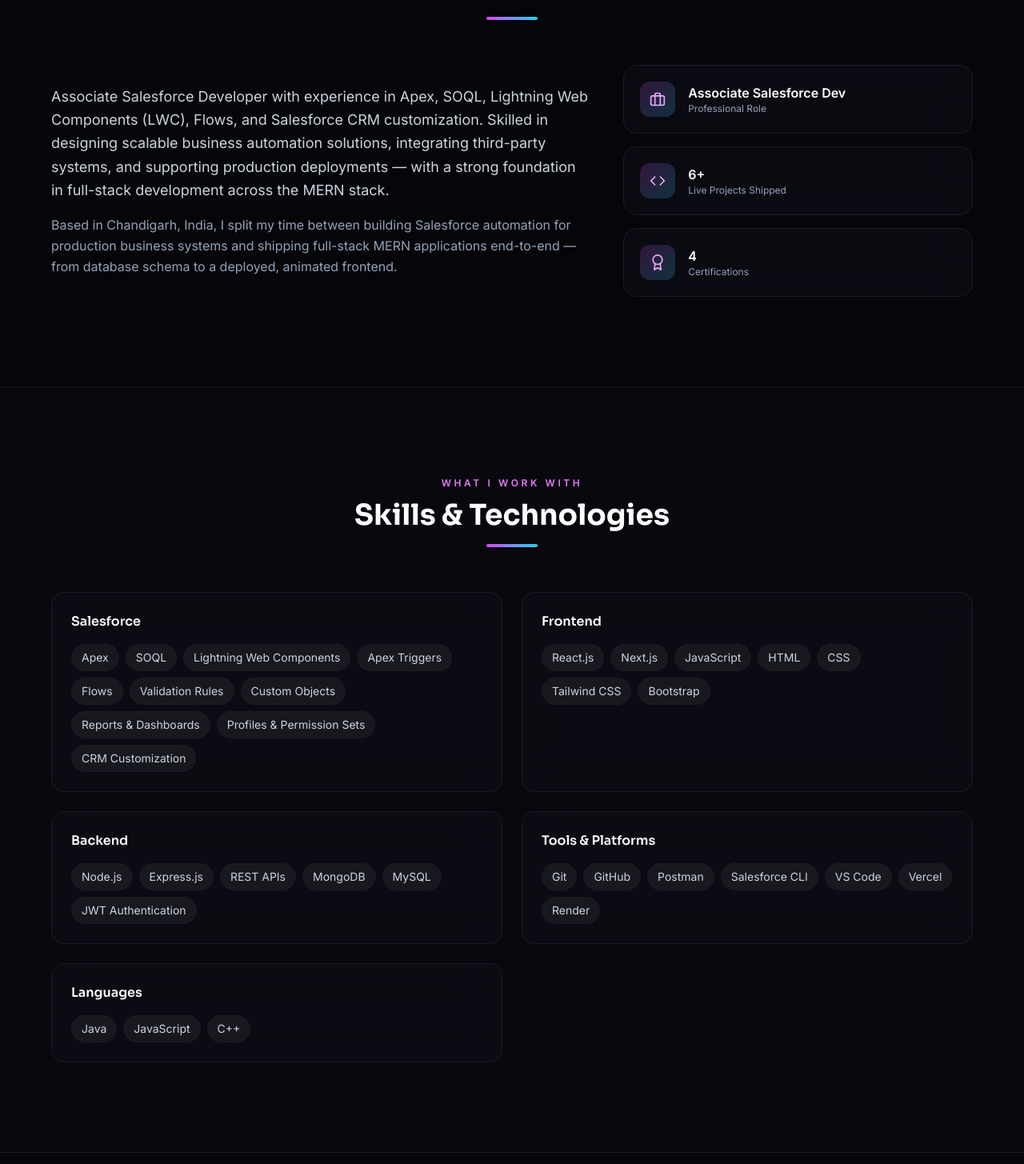
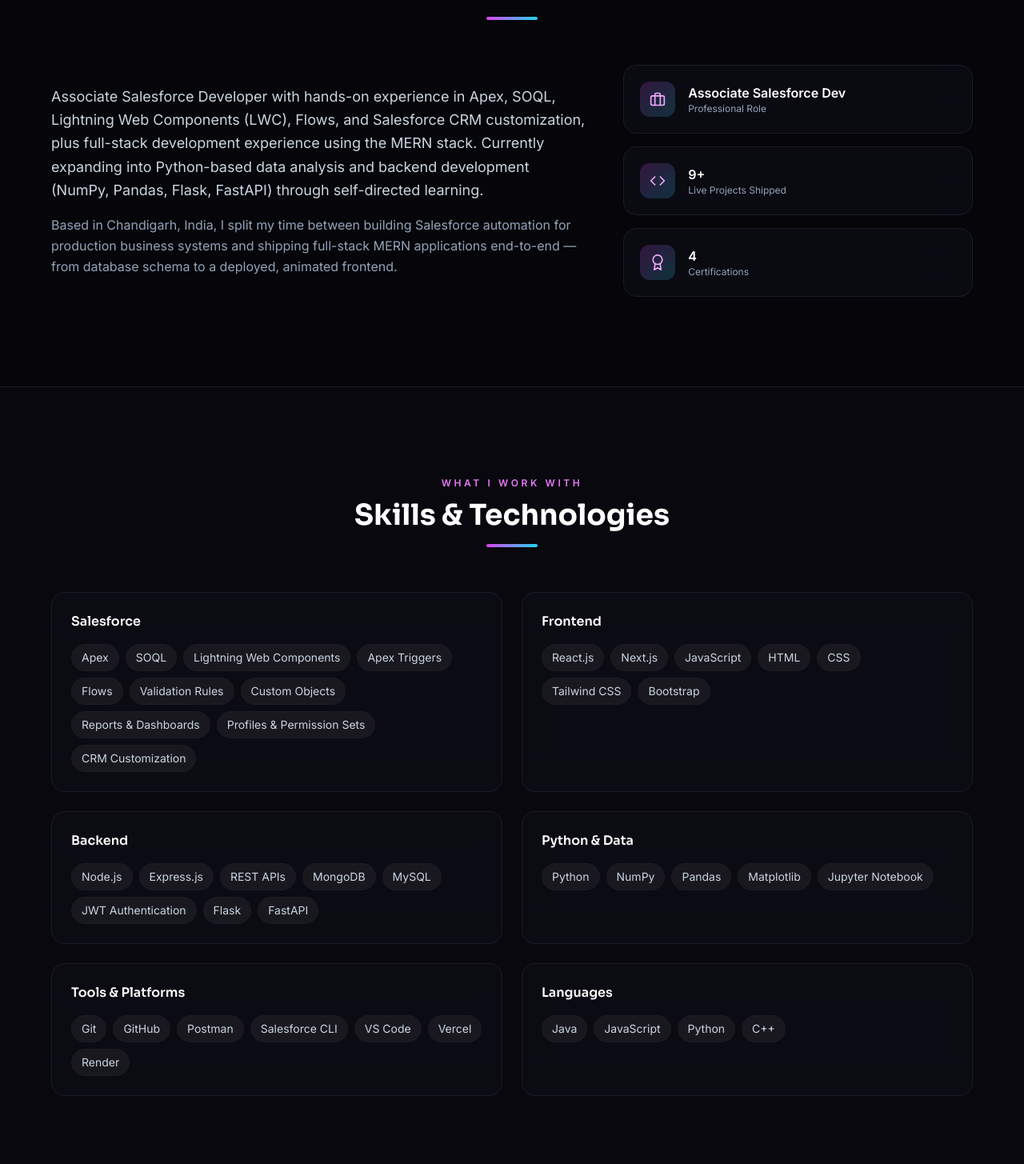
Before and after one commit to Manish367/Portfolio, a React (Vite) app: page / in a window 1280 px wide. Shown: the part 975-2430 px from the top of the page at 80% size. Built offline with nearby package versions, Linux system fonts and the light colour scheme.

Commit message:
Add AgriConnect, Sanctum India, AI Agent Workflow Builder; update resume and Stock Buy Sell note

```diff
--- a/src/components/Projects.jsx
+++ b/src/components/Projects.jsx
@@ -26,17 +26,23 @@
                     <p className="text-fuchsia-400 text-sm font-medium mt-1">{p.tagline}</p>
                   </div>
                   <a
-                    href={p.live}
+                    href={p.live || p.github}
                     target="_blank"
                     rel="noreferrer"
                     className="shrink-0 w-10 h-10 rounded-full bg-white/5 border border-line flex items-center justify-center text-slate-300 group-hover:bg-fuchsia-500 group-hover:text-white group-hover:border-fuchsia-500 transition-all"
-                    aria-label={`Open ${p.name} live site`}
+                    aria-label={p.live ? `Open ${p.name} live site` : `Open ${p.name} on GitHub`}
                   >
                     <FiArrowUpRight />
                   </a>
                 </div>
 
                 <p className="relative mt-4 text-sm text-slate-400 leading-relaxed">{p.description}</p>
+
+                {p.note && (
+                  <p className="relative mt-3 text-xs text-amber-400/90 leading-relaxed">
+                    ⓘ {p.note}
+                  </p>
+                )}
 
                 <div className="relative mt-5 flex flex-wrap gap-2">
                   {p.tech.map((t) => (
@@ -50,6 +56,7 @@
                 </div>
 
                 <div className="relative mt-6 flex items-center gap-5 text-sm font-medium">
+                  {p.live ? (
                     <a
                       href={p.live}
                       target="_blank"
@@ -58,6 +65,11 @@
                     >
                       <FiExternalLink /> Live Demo
                     </a>
+                  ) : (
+                    <span className="inline-flex items-center gap-1.5 text-slate-500">
+                      <FiExternalLink /> {p.note ? 'No live demo' : 'Code only'}
+                    </span>
+                  )}
                   <a
                     href={p.github}
                     target="_blank"
--- a/src/data/portfolio.js
+++ b/src/data/portfolio.js
@@ -6,14 +6,15 @@
     'React.js Engineer',
     'Apex & LWC Developer'
   ],
+
   location: 'Chandigarh, India',
   email: 'manishdas360@gmail.com',
   phone: '+91 87308 07180',
   github: 'https://github.com/Manish367',
   linkedin: 'https://www.linkedin.com/in/monish-kumar-das-07662b17b/',
-  resume: '/MonishKumarDasResume.pdf',
+  resume: '/MonishUpdatedResume.pdf',
   summary:
-    'Associate Salesforce Developer with experience in Apex, SOQL, Lightning Web Components (LWC), Flows, and Salesforce CRM customization. Skilled in designing scalable business automation solutions, integrating third-party systems, and supporting production deployments — with a strong foundation in full-stack development across the MERN stack.'
+    'Associate Salesforce Developer with hands-on experience in Apex, SOQL, Lightning Web Components (LWC), Flows, and Salesforce CRM customization, plus full-stack development experience using the MERN stack. Currently expanding into Python-based data analysis and backend development (NumPy, Pandas, Flask, FastAPI) through self-directed learning.'
 };
 
 export const skills = [
@@ -38,7 +39,11 @@
   },
   {
     group: 'Backend',
-    items: ['Node.js', 'Express.js', 'REST APIs', 'MongoDB', 'MySQL', 'JWT Authentication']
+    items: ['Node.js', 'Express.js', 'REST APIs', 'MongoDB', 'MySQL', 'JWT Authentication', 'Flask', 'FastAPI']
+  },
+  {
+    group: 'Python & Data',
+    items: ['Python', 'NumPy', 'Pandas', 'Matplotlib', 'Jupyter Notebook']
   },
   {
     group: 'Tools & Platforms',
@@ -46,7 +51,7 @@
   },
   {
     group: 'Languages',
-    items: ['Java', 'JavaScript', 'C++']
+    items: ['Java', 'JavaScript', 'Python', 'C++']
   }
 ];
 
@@ -57,7 +62,7 @@
     location: 'Chandigarh, India',
     period: 'November 2025 – August 2026',
     points: [
-      'Developed Salesforce CRM solutions including custom objects, custom fields, validation rules, and business process automation using Flows.',
+      'Developed Salesforce CRM solutions including custom objects, custom fields, validation rules, and business process automation, building 50+ Flows to streamline operational processes.',
       'Built Lightning Web Components (LWC) to enhance user experience and streamline business operations.',
       'Developed Apex classes, Apex Triggers, and optimized SOQL queries to implement business logic and improve data processing efficiency.',
       'Created reports and dashboards to provide actionable business insights and support operational decision-making.'
@@ -68,8 +73,8 @@
         'Built and maintained Salesforce solutions for a logistics/relocation platform — quote management, work orders, scheduling, pricing, and resource allocation.',
         'Implemented Apex Classes, LWC, Record-Triggered Flows, Validation Rules, and custom objects to automate workflows.',
         'Integrated Salesforce with OptimoRoute for job scheduling, route optimization, and workforce management across regions.',
-        'Resolved production issues via debug log analysis, root-cause fixes, and Flow/Apex optimization.',
-        'Executed deployments, UAT support, and releases across Sandbox/Production using Change Sets, Git, and CI/CD.'
+        'Investigated and resolved 50+ production issues through debug log analysis, root-cause identification, and Apex/Flow optimization.',
+        'Executed 300+ deployments, UAT support, testing, and release activities across Sandbox and Production using Change Sets, Git, and CI/CD.'
       ]
     }
   },
@@ -99,6 +104,16 @@
 ];
 
 export const projects = [
+    {
+    name: 'AgriConnect',
+    repo: 'Agri-Connect',
+    tagline: 'Smart agriculture platform for farmers',
+    description:
+      'A full-stack MERN platform for farmers with farm management, crop recommendations, fertilizer guidance, weather, smart irrigation, a crop calendar, expense tracking, equipment rental, market prices, government schemes, expert consultation, disease detection, and a community forum.',
+    tech: ['React', 'Vite', 'Node.js', 'Express', 'MongoDB', 'JWT', 'Chart.js', 'React Three Fiber'],
+    live: 'https://agri-connect-orcin-mu.vercel.app',
+    github: 'https://github.com/Manish367/Agri-Connect'
+  },
   {
     name: 'Crowdfunding & Charity Platform',
     repo: 'Crowdfunding',
@@ -109,15 +124,36 @@
     live: 'https://crowdfunding-steel-phi.vercel.app/',
     github: 'https://github.com/Manish367/Crowdfunding'
   },
+    {
+    name: 'Sanctum India',
+    repo: 'Sanctum-India',
+    tagline: 'Digital pilgrimage guide to India\'s sacred sites',
+    description:
+      'A content-rich MERN/TypeScript platform covering the 12 Jyotirlingas, 53 Shakti Peethas, Navdurga, and temple aartis — with story, history, architecture, festival, and travel info per site, licensed Wikimedia photography, and mythology kept deliberately separate from documented history.',
+    tech: ['React', 'TypeScript', 'Vite', 'Express', 'MongoDB', 'Mongoose', 'Zod', 'TanStack Query'],
+    live: 'https://client-three-theta-15.vercel.app',
+    github: 'https://github.com/Manish367/Sanctum-India'
+  },
+    {
+    name: 'AI Agent Workflow Builder',
+    repo: 'ai-agent-workflow-builder',
+    tagline: 'Mini n8n for chaining AI agent steps',
+    description:
+      'A multi-tenant workflow automation engine built on Next.js and Hasura/Postgres. Supports LLM-call, HTTP, conditional-branch, and human approval-gate steps, with webhook/cron/database-event triggers, live run subscriptions, and two layers of role-scoped permissions enforcing strict cross-org data isolation at the database level.',
+    tech: ['Next.js', 'TypeScript', 'GraphQL', 'Hasura', 'PostgreSQL', 'Nhost'],
+    live: 'https://ai-agent-workflow-builder-xi.vercel.app',
+    github: 'https://github.com/Manish367/ai-agent-workflow-builder'
+  },
+
   {
-    name: 'Stock Buy Sell',
-    repo: 'STOCK_BUY_SELL',
-    tagline: 'Zerodha-inspired trading platform',
+    name: 'AI-Converse',
+    repo: 'AIConverse-_-AI-Conversation-',
+    tagline: 'ChatGPT-style conversational AI platform with multi-provider failover',
     description:
-      'Full-stack trading simulator with real-time simulated market data, secure JWT auth, and a portfolio/order management system tracking 1000+ simulated trades — 25% faster order processing, 20% faster API responses.',
-    tech: ['React', 'Node.js', 'Express', 'MongoDB', 'JWT'],
-    live: 'https://stock-buy-sell-aprz.vercel.app/',
-    github: 'https://github.com/Manish367/STOCK_BUY_SELL'
+      'Full-stack AI chat platform with persistent history, conversation threads, and GPT-4o-mini vision queries. Architected a resilient fallback system across 6+ AI providers (OpenAI, ChatAnywhere, OpenRouter, Pollinations, HuggingFace, DeepAI) so chat stays available if a provider fails or rate-limits, plus multi-provider image generation with async job polling and exponential backoff retries.',
+    tech: ['React', 'Node.js', 'Express', 'MongoDB', 'JWT', 'OpenAI API', 'Cloudinary'],
+    live: 'https://ai-converse-ai-conversation.vercel.app',
+    github: 'https://github.com/Manish367/AIConverse-_-AI-Conversation-'
   },
   {
     name: 'WanderLust',
@@ -128,16 +164,6 @@
     tech: ['Node.js', 'Express', 'MongoDB', 'Mapbox', 'Cloudinary', 'Bootstrap'],
     live: 'https://wander-lust-bbs0.onrender.com/listings',
     github: 'https://github.com/Manish367/WanderLust'
-  },
-  {
-    name: 'AI-Converse',
-    repo: 'AIConverse-_-AI-Conversation-',
-    tagline: 'AI conversation web app',
-    description:
-      'A full-stack AI chat application with a client/server architecture for real-time conversational interactions.',
-    tech: ['React', 'Node.js', 'Express'],
-    live: 'https://ai-converse-ai-conversation.vercel.app',
-    github: 'https://github.com/Manish367/AIConverse-_-AI-Conversation-'
   },
   {
     name: 'NextGen Homes',
@@ -158,6 +184,16 @@
     tech: ['React', 'Node.js', 'Express'],
     live: 'https://fairy-tale-feasts.vercel.app',
     github: 'https://github.com/Manish367/Fairy-Tale-Feasts'
+  },
+  {
+    name: 'Stock Buy Sell',
+    repo: 'STOCK_BUY_SELL',
+    tagline: 'Zerodha-inspired trading platform',
+    description:
+      'Full-stack trading simulator with real-time simulated market data, secure JWT auth, and a portfolio/order management system tracking 1000+ simulated trades — 25% faster order processing, 20% faster API responses.',
+    tech: ['React', 'Node.js', 'Express', 'MongoDB', 'JWT'],
+    note: 'Live demo taken down at Zerodha\'s request over branding/copyright — source code only',
+    github: 'https://github.com/Manish367/STOCK_BUY_SELL'
   }
 ];
 
```
Lines whose indentation alone changed are shown as unchanged.
